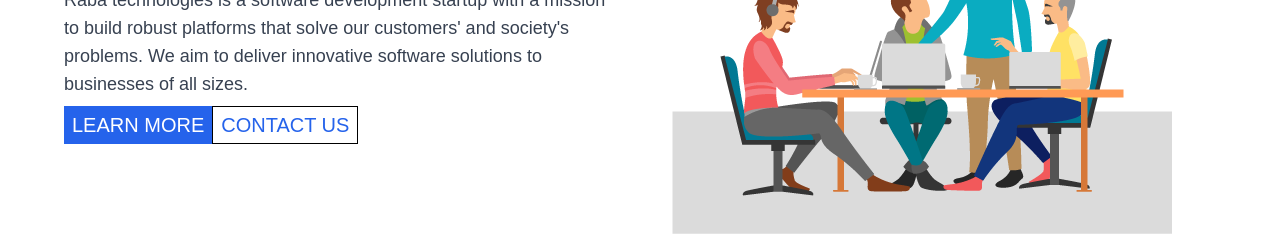
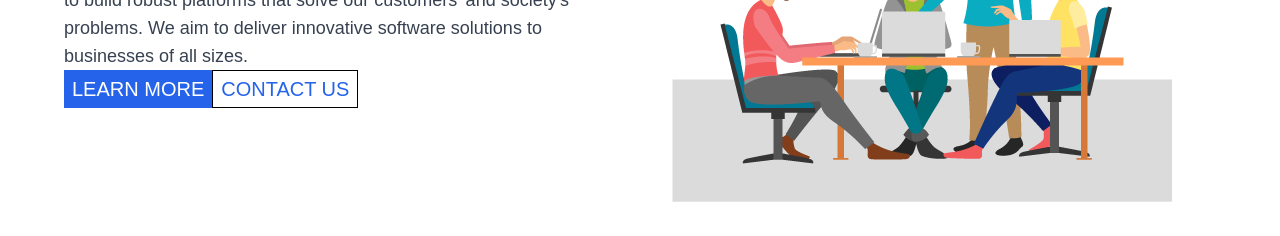
Before and after one commit to injifannoo/RabaWebsite, a React (Vite) app: page /about-us in a window 1280 px wide. Shown: the part 1043-1279 px from the top of the page. Built offline with nearby package versions, Linux system fonts and the light colour scheme.

Commit message:
About Us section is updated

```diff
--- a/src/pages/AboutUs.jsx
+++ b/src/pages/AboutUs.jsx
@@ -2,14 +2,14 @@ import aboutUs from '../assets/images/about-us.png';  // Import image
 
 const AboutUs = () => (
 
-    <div className="flex flex-row md:flex-row items-center md:justify-between ">  {/* flex flex-col md:flex-row items-center md:justify-between */}
+    <div className="flex flex-row md:flex-row items-center md:justify-between -mt-8">  {/* flex flex-col md:flex-row items-center md:justify-between */}
         <div className=" flex flex-col w-full md:w-1/2 text-left py-0 px-8"> {/*w-full md:w-1/2 text-left*/}
         <h1 className="text-3xl font-bold text-center">About Us</h1>
         <p className="mt-4 text-lg text-start text-gray-700">
       Raba technologies is a software development startup with a mission to build robust platforms that solve our customers' and society's problems.
       We aim to deliver innovative software solutions to businesses of all sizes.
       </p>
-      <div className='flex flex-row text-center mt-2'>
+      <div className='flex flex-row text-center'>
         <button className='bg-blue-600 text-1xl text-center py-1 px-2 text-xl text-white'> LEARN MORE</button>
         <button className='border border-black  text-center py-1 px-2 text-xl text-blue-600'>CONTACT US</button>
       </div>
```
